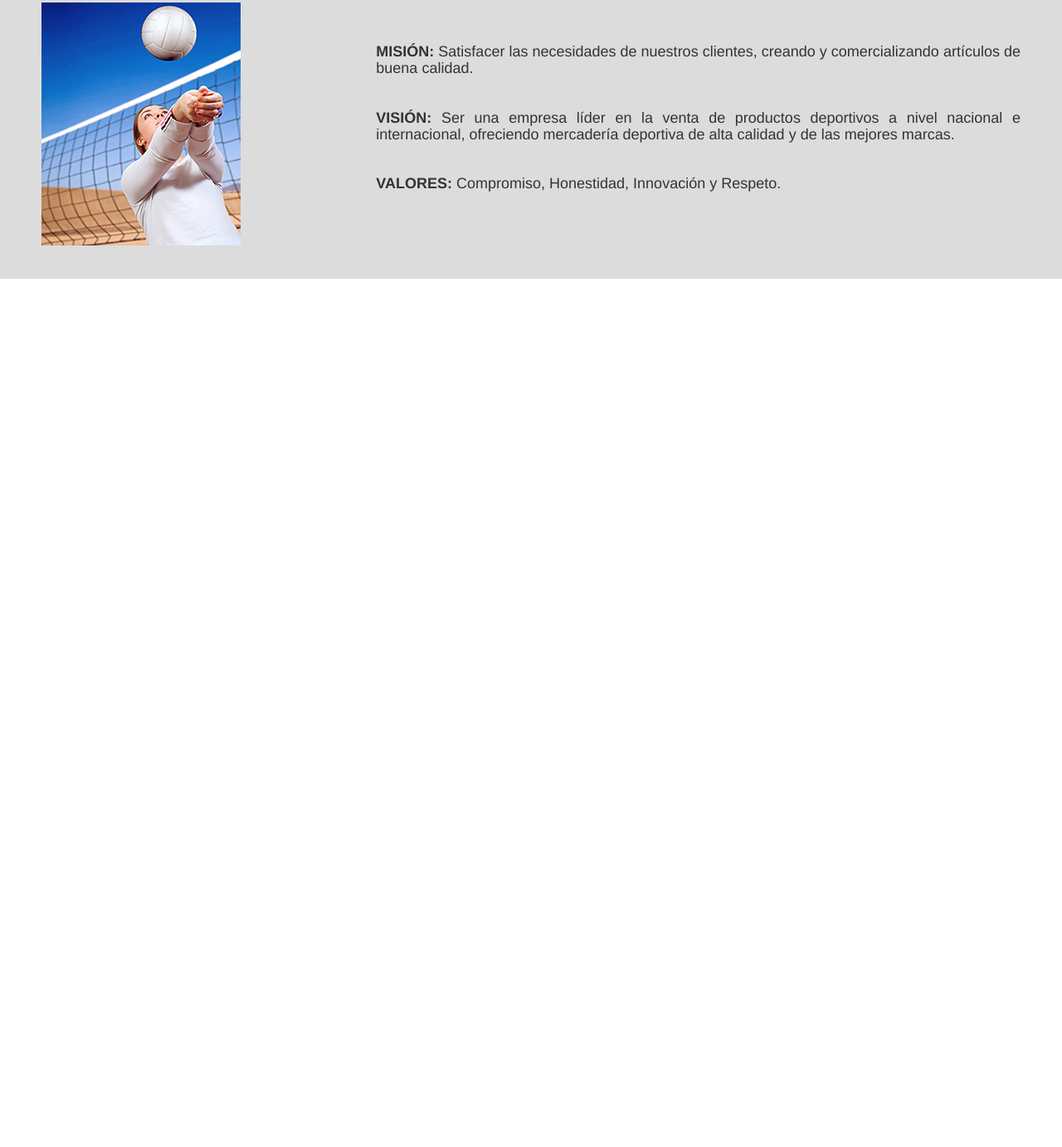
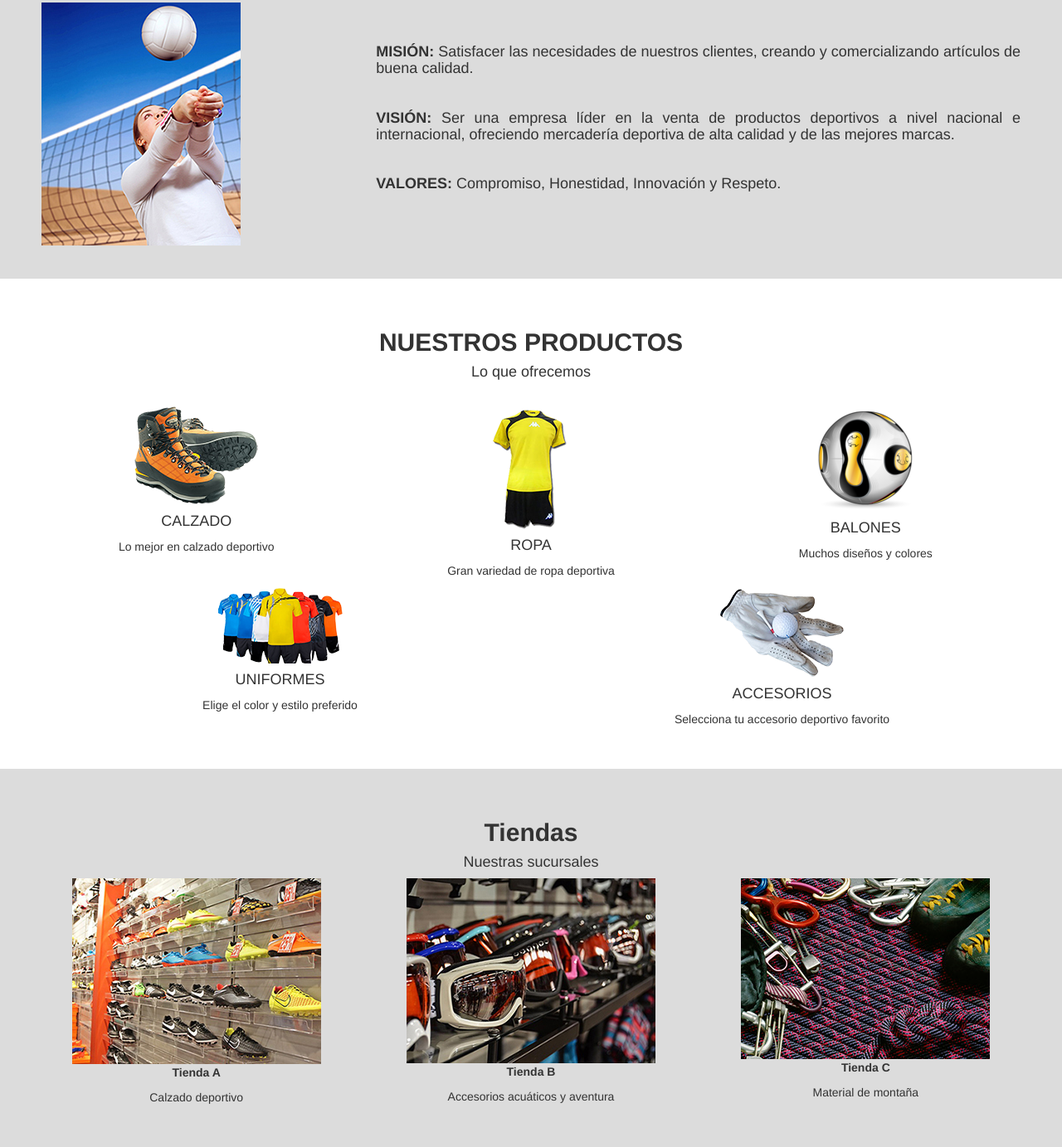
Before and after one commit to isde/Practica-1-TPI, a plain HTML site: page index.html in a window 1280 px wide. Shown: the part 765-2148 px from the top of the page at 83% size. Before the commit the page ends 1101 px from the top, so only its background shows below. Drawn offline with nearby package versions, Linux system fonts and the light colour scheme.

Commit message:
Tercer commit

```diff
--- a/index.html
+++ b/index.html
@@ -74,4 +74,71 @@
 				</div>
 			</div>
 		</section>
+<!--Sección Productos-->
+<section>
+	<section id="productos" class="container-fluid text-center">
+		<h2><strong>NUESTROS PRODUCTOS</strong></h2>
+		<h4>Lo que ofrecemos</h4>
+		<br>
+		<div class="row">
+			<!-- Imagen 1 -->
+			<div class="col-sm-4">
+				<img src="imagen1.png" Alt="Imagen1">
+				<h4>CALZADO</h4>
+				<p>Lo mejor en calzado deportivo</p>
+			</div>
+			<!-- Imagen 2 -->
+			<div class="col-sm-4">
+				<img src="imagen2.png" Alt="Imagen2">
+				<h4>ROPA</h4>
+				<p>Gran variedad de ropa deportiva</p>
+			</div>
+			<!-- Imagen 3 -->
+			<div class="col-sm-4">
+				<img src="imagen3.png" Alt="Imagen3">
+				<h4>BALONES</h4>
+			<p>Muchos diseños y colores</p>
+			</div>
+		</div>
+		<!-- Segunda fila de imágenes -->
+		<div class="row">
+		<!--Imagen 4-->
+			<div class="col-sm-6">
+				<img src="imagen4.png" Alt="Imagen4">
+				<h4>UNIFORMES</h4>
+				<p>Elige el color y estilo preferido</p>
+			</div>
+		<!--Imagen 5-->
+			<div class="col-sm-6">
+				<img src="imagen5.png" Alt="Imagen5">
+				<h4>ACCESORIOS</h4>
+				<p>Selecciona tu accesorio deportivo favorito</p>
+			</div>
+		</div>
+	</section>
+	<!--Sección Tiendas -->
+	<section id="tiendas"class="container-fluid text-center bg-grey">
+		<h2><strong>Tiendas</strong></h2>
+		<h4>Nuestras sucursales</h4>
+		<div class="row text-center">
+			<!-- Columna 1 -->
+			<div class="col-sm-4">
+				<img src="tienda_a.jpg" alt="Tienda A">
+				<p><strong>Tienda A </strong></p>
+				<p>Calzado deportivo</p>
+		    </div>
+			<!-- Columna 2 -->
+			<div class="col-sm-4">
+				<img src="tienda_b.jpg" alt="Tienda B">
+				<p><strong>Tienda B </strong></p>
+				<p>Accesorios acuáticos y aventura</p>
+			</div>
+			 <!-- Columna 3 -->
+			 <div class="col-sm-4">
+				<img src="tienda_c.jpg" alt="Tienda C">
+				<p><strong>Tienda C </strong></p>
+				<p>Material de montaña</p>
+			 </div>
+		</div>
+	</section>
 </html>
```
Also changed, not shown: imagen1.png (added), imagen2.png (added), imagen3.png (added), imagen4.png (added), imagen5.png (added), tienda_a.jpg (added), tienda_b.jpg (added), tienda_c.jpg (added).
